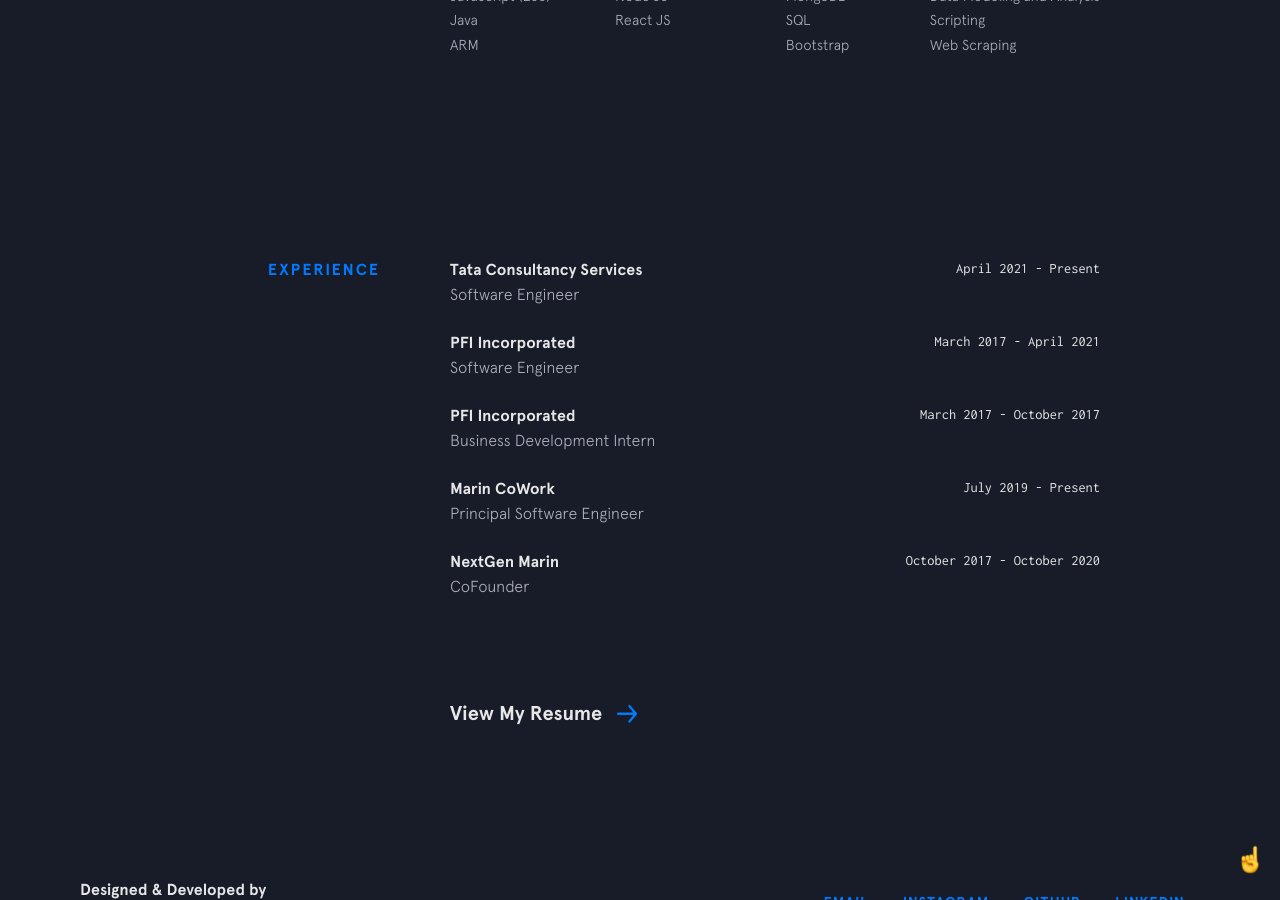
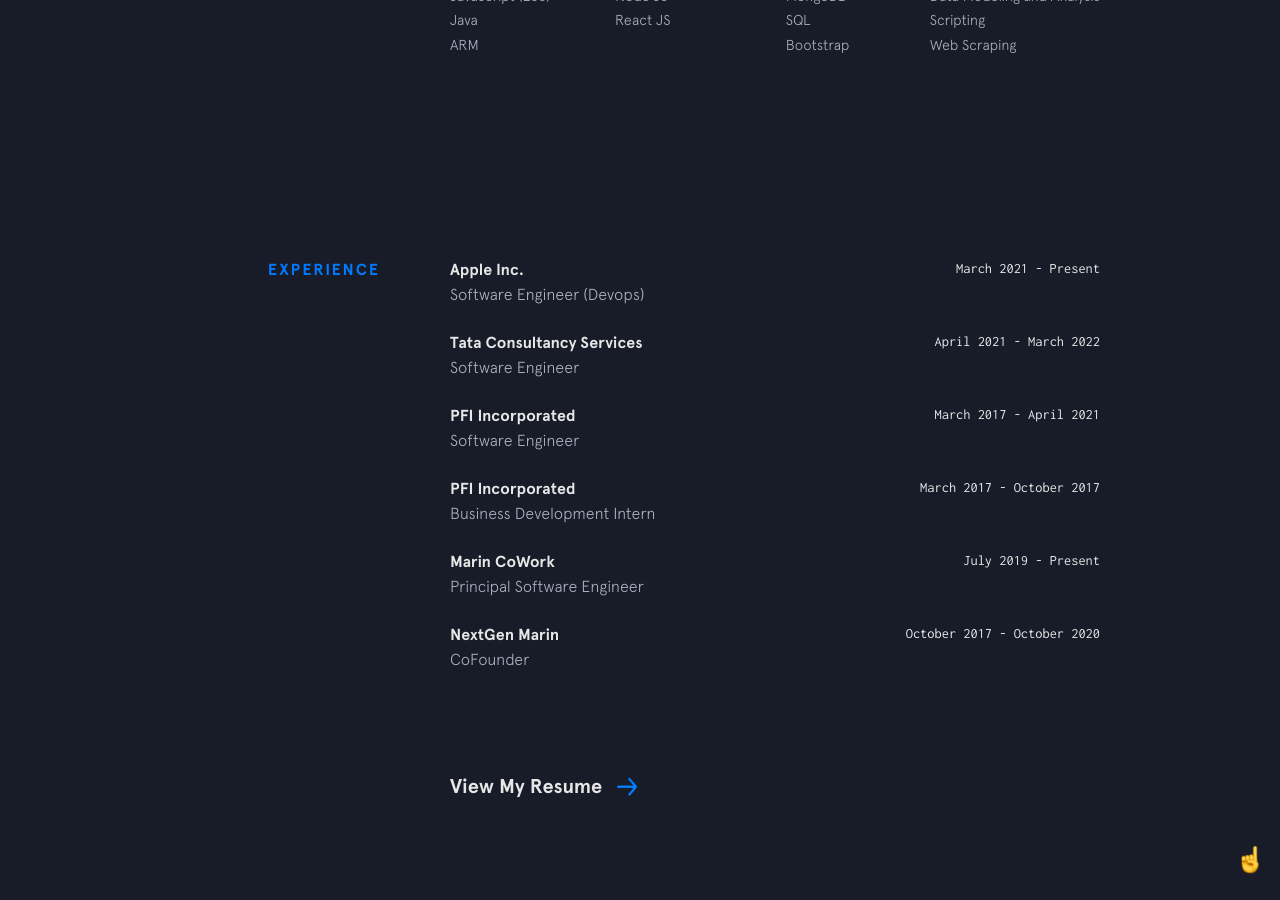
Before and after one commit to adilmodan/adilmodansite.github.io, a Jekyll site: the page built from index.html, in a window 1280 px wide and 900 px high, scrolled down 1587 px. Built offline with Jekyll 4.4.1, drawn with Linux system fonts in a browser that asks for light colours; nearby versions of some CDN libraries.

Commit message:
Update experience.yml

```diff
--- a/_data/experience.yml
+++ b/_data/experience.yml
@@ -1,6 +1,11 @@
+- company: Apple Inc.
+  url: https://www.linkedin.com/company/appple/
+  time: March 2021 - Present
+  position: Software Engineer (Devops)
+
 - company: Tata Consultancy Services
   url: https://www.linkedin.com/company/tcs/
-  time: April 2021 - Present
+  time: April 2021 - March 2022
   position: Software Engineer
 
 - company: PFI Incorporated
```
